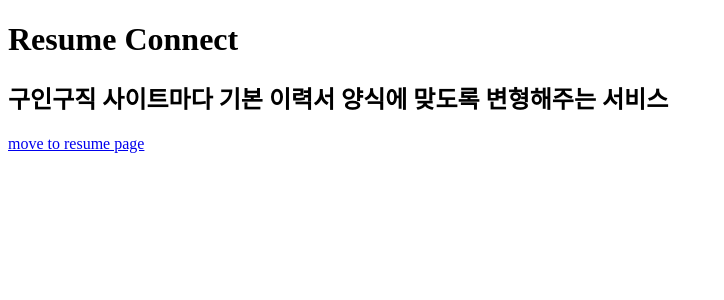
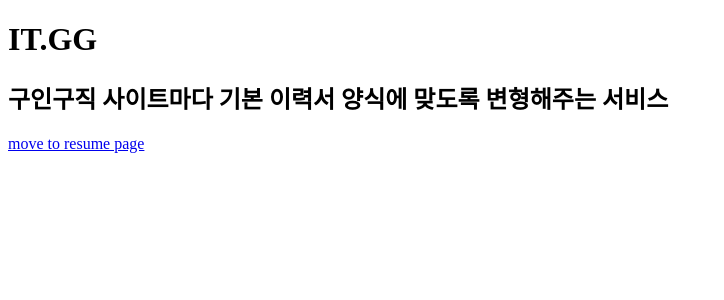
Before and after one commit to koremp/IT.GG, a Next.js app: page / in a window 1280 px wide. Shown: the top 300 px of the page, without its empty margins (0-724 px from the left). Built offline with nearby package versions, Linux system fonts and the light colour scheme.

Commit message:
feat: change project name

```diff
--- a/src/app/page.tsx
+++ b/src/app/page.tsx
@@ -3,7 +3,7 @@ import Link from "next/link";
 export default function HomePage() {
   return (
     <div>
-      <h1>Resume Connect</h1>
+      <h1>IT.GG</h1>
       <h2>구인구직 사이트마다 기본 이력서 양식에 맞도록 변형해주는 서비스</h2>
 
       <Link href="/resume">
```
